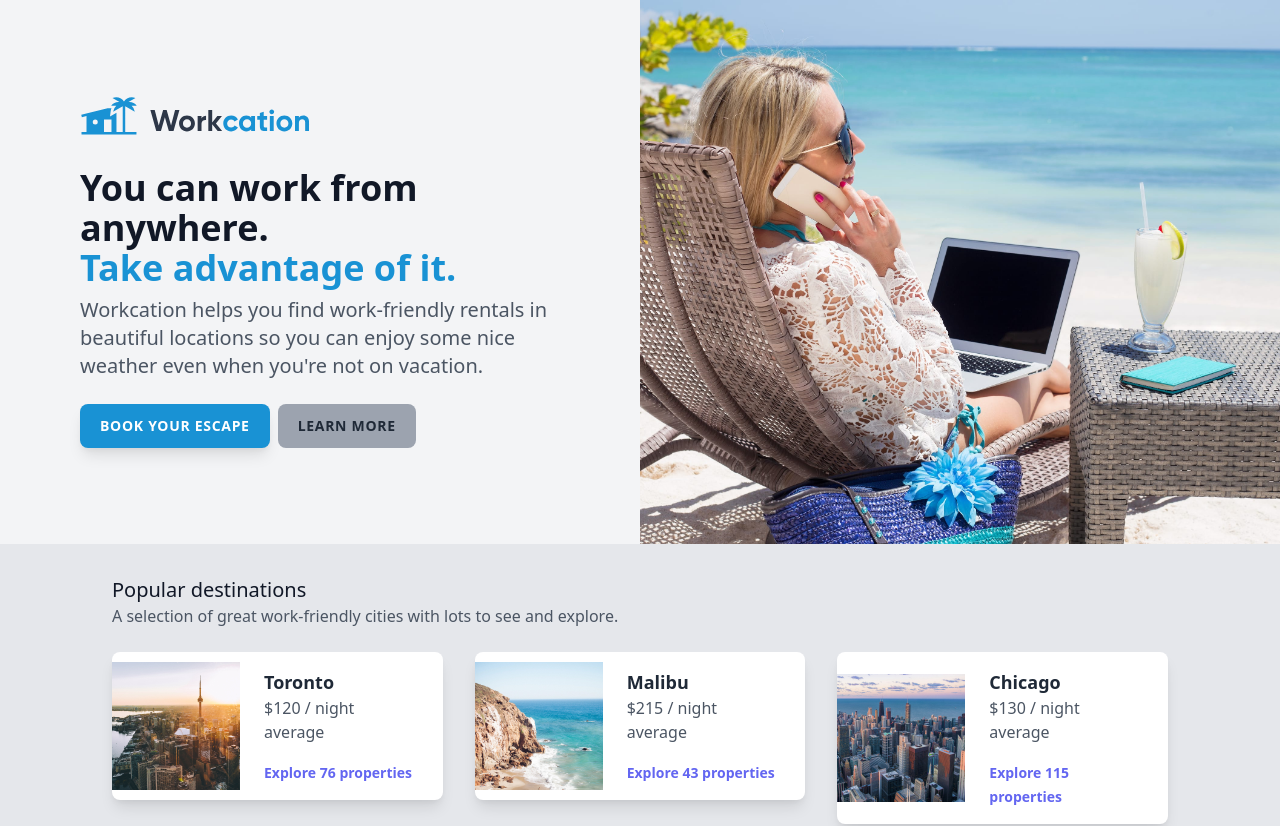
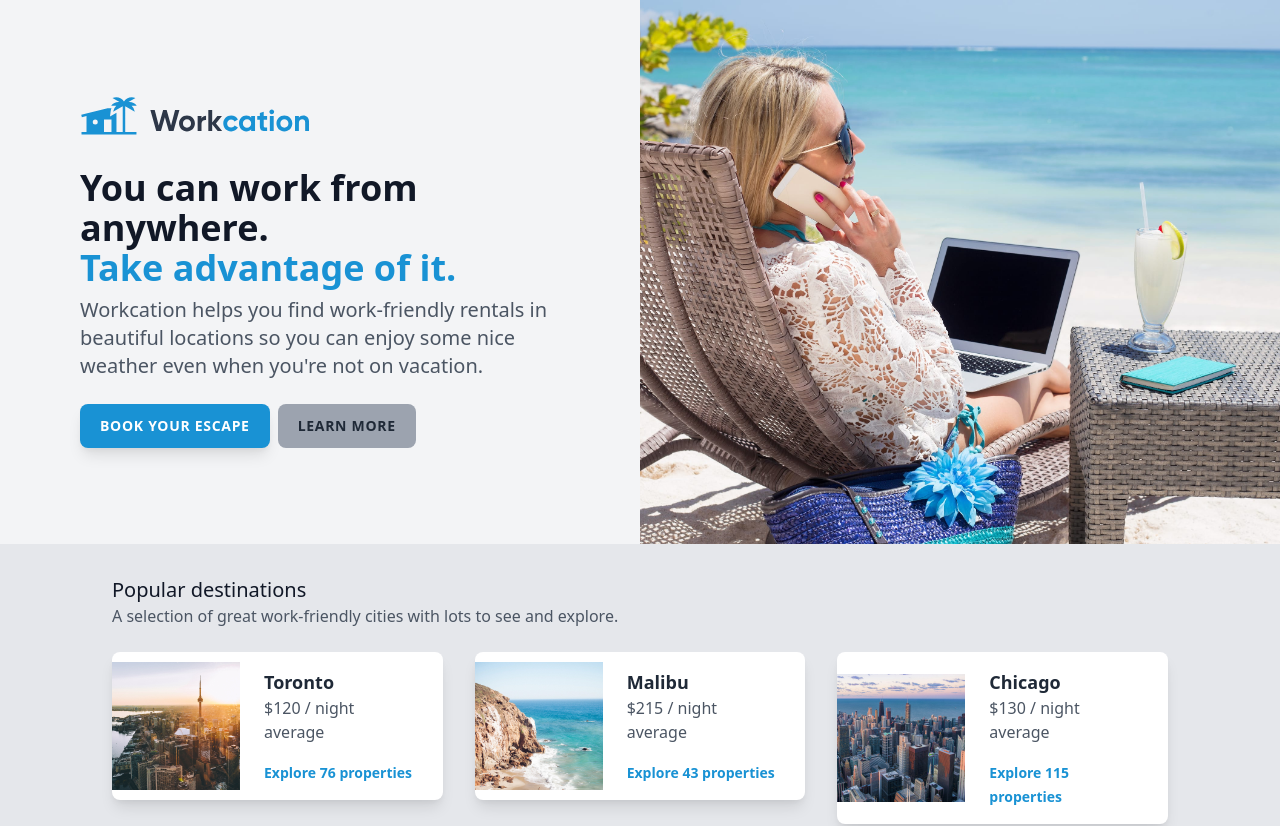
Before and after one commit to weilyuwang/tailwindcss-with-vue-workcation, a Vue app: page / in a window 1280 px wide. Shown: the top 826 px of the page. Built offline with nearby package versions, Linux system fonts and the light colour scheme.

Commit message:
:bug: use custom color in component

```diff
--- a/src/components/DestinationCard.vue
+++ b/src/components/DestinationCard.vue
@@ -34,7 +34,7 @@ export default {
 Note that: without scoped keyword the styles will be global -->
 <style scoped>
 .link {
-  @apply text-indigo-500 hover:text-indigo-400 font-semibold text-sm;
+  @apply text-brand-blue font-semibold text-sm;
 }
 .card {
   @apply flex items-center rounded-lg bg-white shadow-lg overflow-hidden;
```
